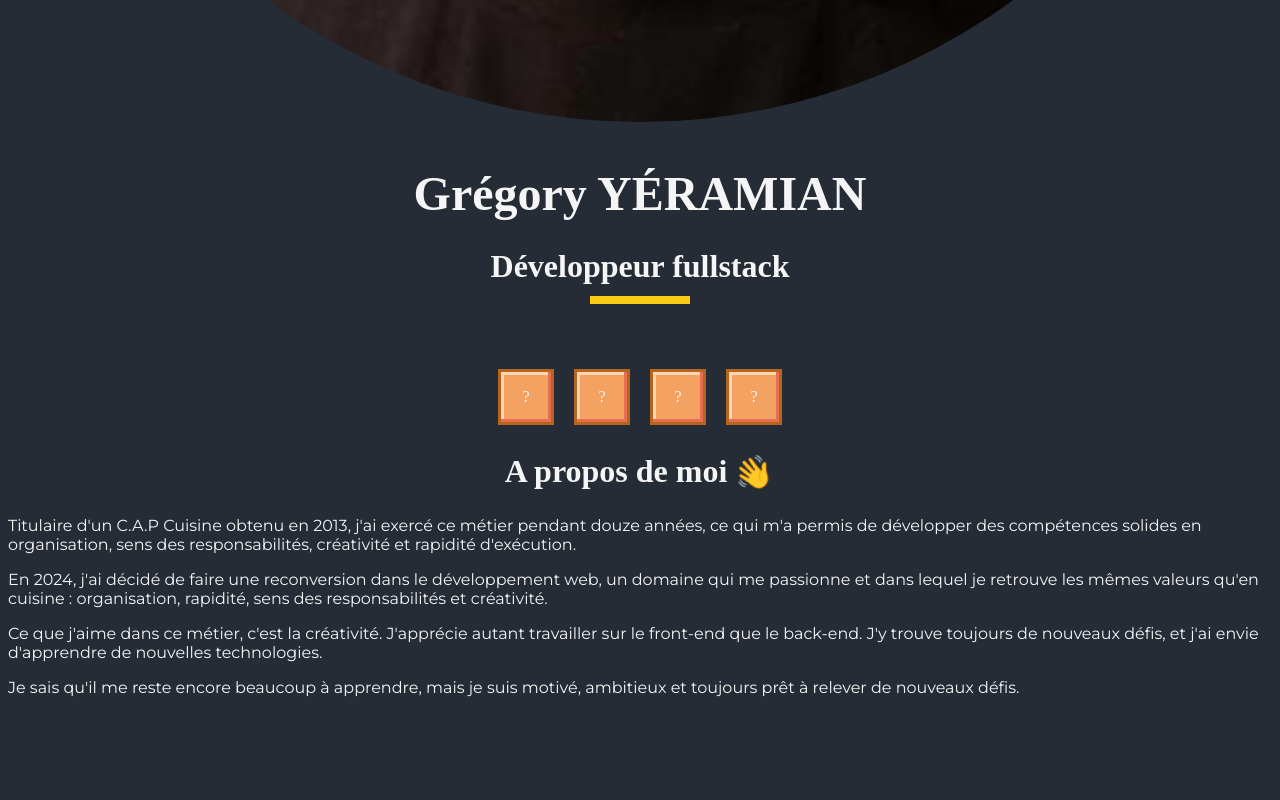
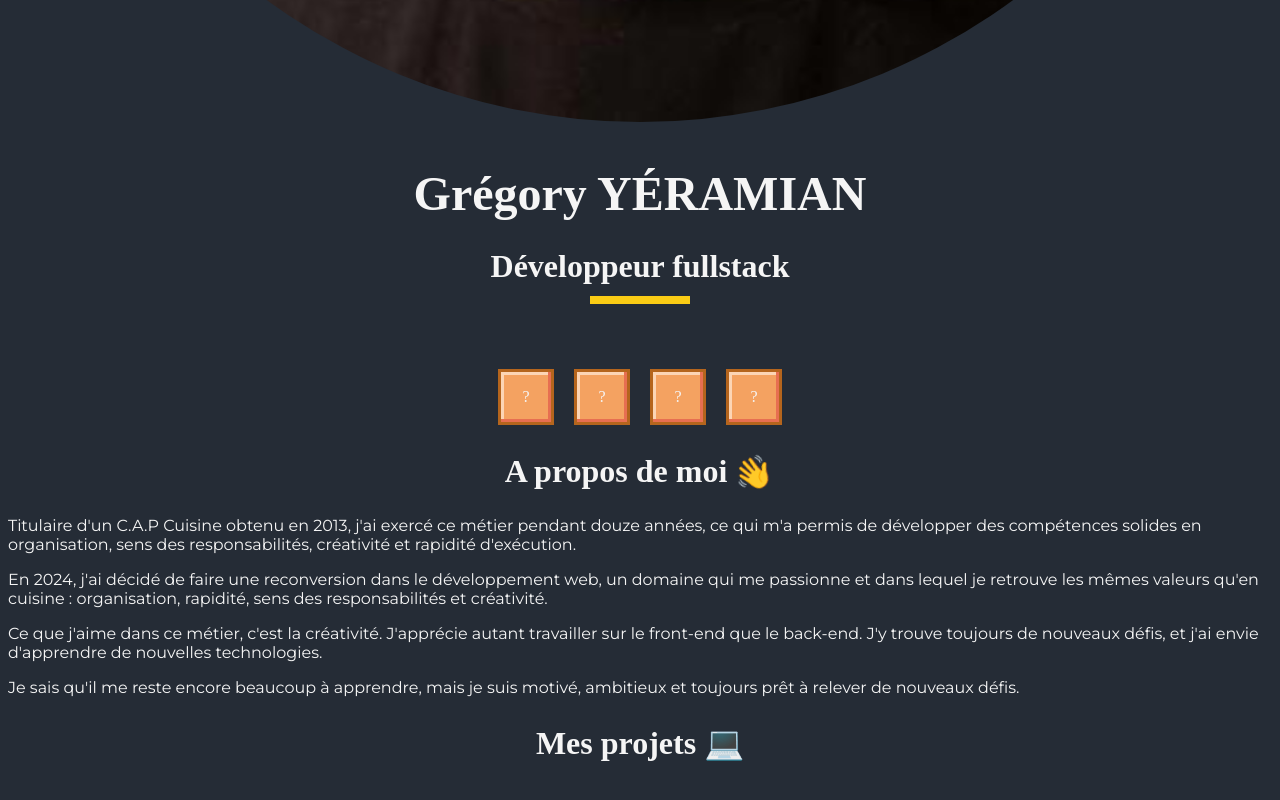
Before and after one commit to GregoryVDev/Portfolio, a React (Vite) app: page / in a window 1280 px wide. Shown: the part 1212-2012 px from the top of the page. Before the commit the page ends 1925 px from the top, so only its background shows below. Built offline with nearby package versions, Linux system fonts and the light colour scheme.

Commit message:
Replaced the className about with the section tag and added the projects section with container and article

```diff
--- a/src/index.css
+++ b/src/index.css
@@ -14,7 +14,7 @@ h1 {
     margin: 20px 0;
 }
 
-.about h2 {
+section h2 {
     color: #f5f5f5;
     text-align: center;
     font-size: 2rem;
--- a/src/pages/About.jsx
+++ b/src/pages/About.jsx
@@ -14,7 +14,9 @@ export const About = () => {
         <div className="dr"></div>
         <SocialIcons />
 
-        <h2>A propos de moi <span className="wave">👋</span></h2>
+        <h2>
+          A propos de moi <span className="wave">👋</span>
+        </h2>
         <p>
           Titulaire d'un C.A.P Cuisine obtenu en 2013, j'ai exercé ce métier
           pendant douze années, ce qui m'a permis de développer des compétences
@@ -28,11 +30,22 @@ export const About = () => {
           responsabilités et créativité.
         </p>
         <p>
-          Ce que j'aime dans ce métier, c'est la créativité. J'apprécie autant travailler sur le front-end que le back-end. J'y trouve toujours de nouveaux défis, et j'ai envie d'apprendre de nouvelles technologies.
+          Ce que j'aime dans ce métier, c'est la créativité. J'apprécie autant
+          travailler sur le front-end que le back-end. J'y trouve toujours de
+          nouveaux défis, et j'ai envie d'apprendre de nouvelles technologies.
         </p>
         <p>
-          Je sais qu'il me reste encore beaucoup à apprendre, mais je suis motivé, ambitieux et toujours prêt à relever de nouveaux défis.
+          Je sais qu'il me reste encore beaucoup à apprendre, mais je suis
+          motivé, ambitieux et toujours prêt à relever de nouveaux défis.
         </p>
+      </section>
+      <section className="projects">
+        <h2>Mes projets 💻</h2>
+        <div className="container-projects">
+          <article className="project">
+            <img src="" alt="" />
+          </article>
+        </div>
       </section>
     </div>
   );
```
